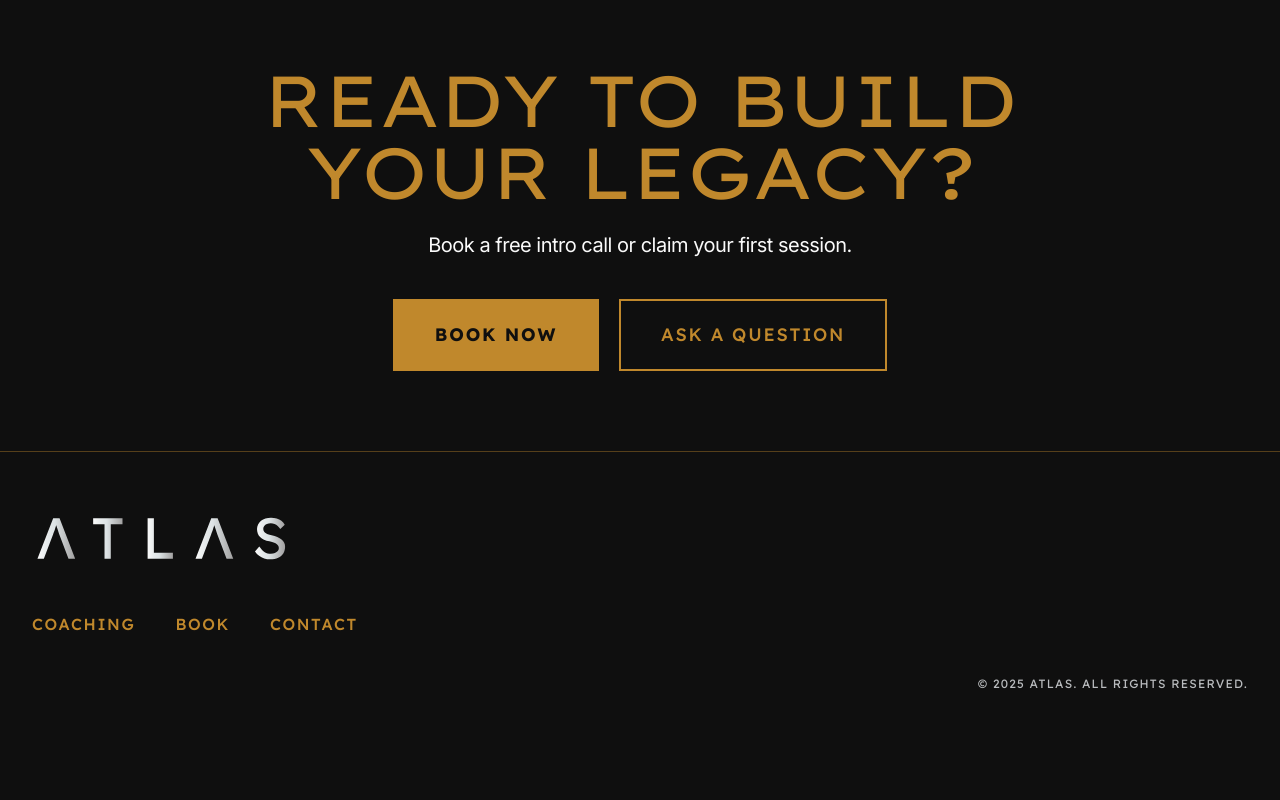
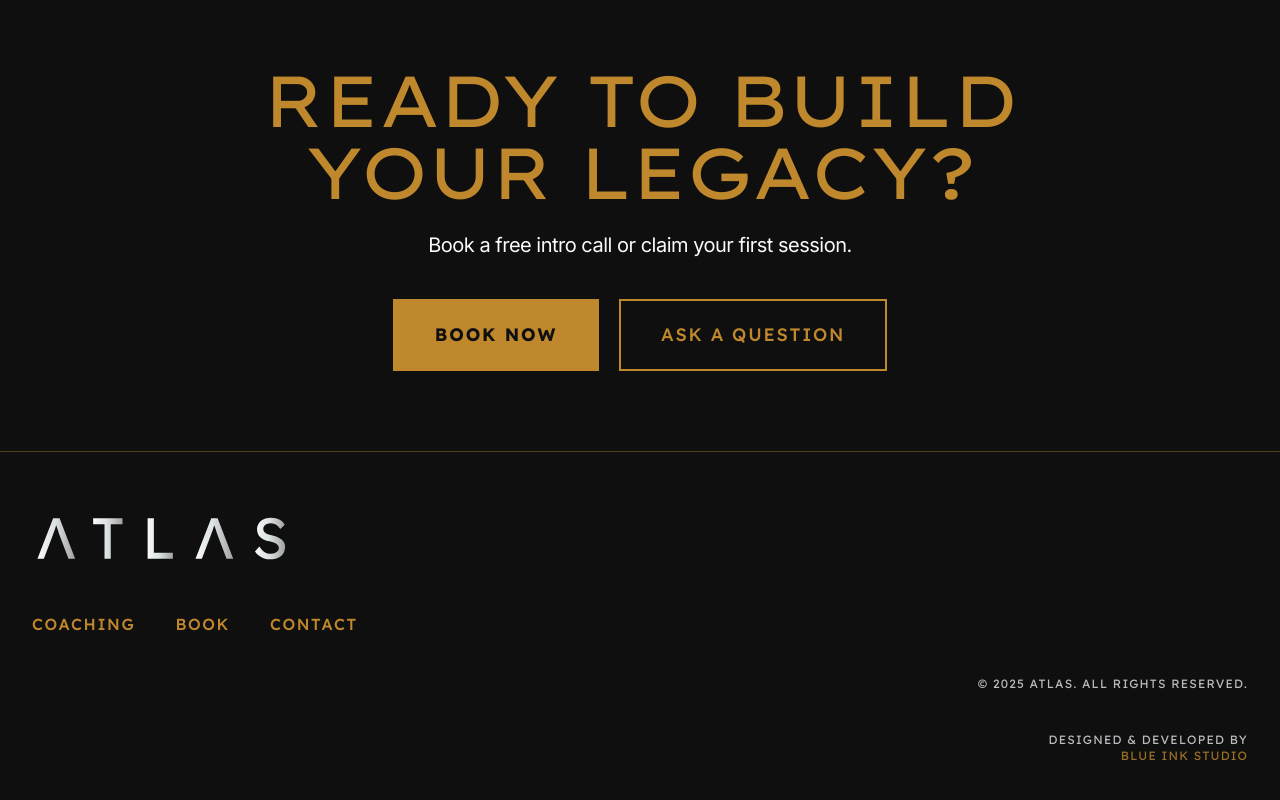
Before and after one commit to jaycee808/atlas, a Next.js app: page / in a window 1280 px wide. Shown: the part 3347-4147 px from the top of the page. Before the commit the page ends 4095 px from the top, so only its background shows below. Built offline with nearby package versions, Linux system fonts and the light colour scheme; a web font is replaced by a local one.

Commit message:
updated next and added credit to footer

```diff
--- a/src/app/components/Footer.jsx
+++ b/src/app/components/Footer.jsx
@@ -46,6 +46,18 @@ export default function Footer() {
             <div className="mt-10 text-center md:text-right uppercase tracking-widest text-xs opacity-80 text-[var(--light-gray)]">
             © {year} Atlas. All Rights Reserved.
             </div>
+
+            {/* Blue Ink Credit*/}
+            <div className="mt-10 text-center md:text-right uppercase tracking-widest text-xs opacity-80 text-[var(--light-gray)]">
+                <Link
+                href="https://www.blueinkstudio.co.uk"
+                target="_blank"
+                rel="noopener noreferrer"
+                className="hover:opacity-80 transition-opacity"
+                >
+                Designed &amp; Developed by <br></br><span className="text-[var(--gold)]">Blue Ink Studio</span>
+                </Link>
+            </div>
         </div>
         </footer>
     );
```
Also changed, not shown: package.json (+4 -4 lines), 1 other file (tests, documents, lock files or other folders).
